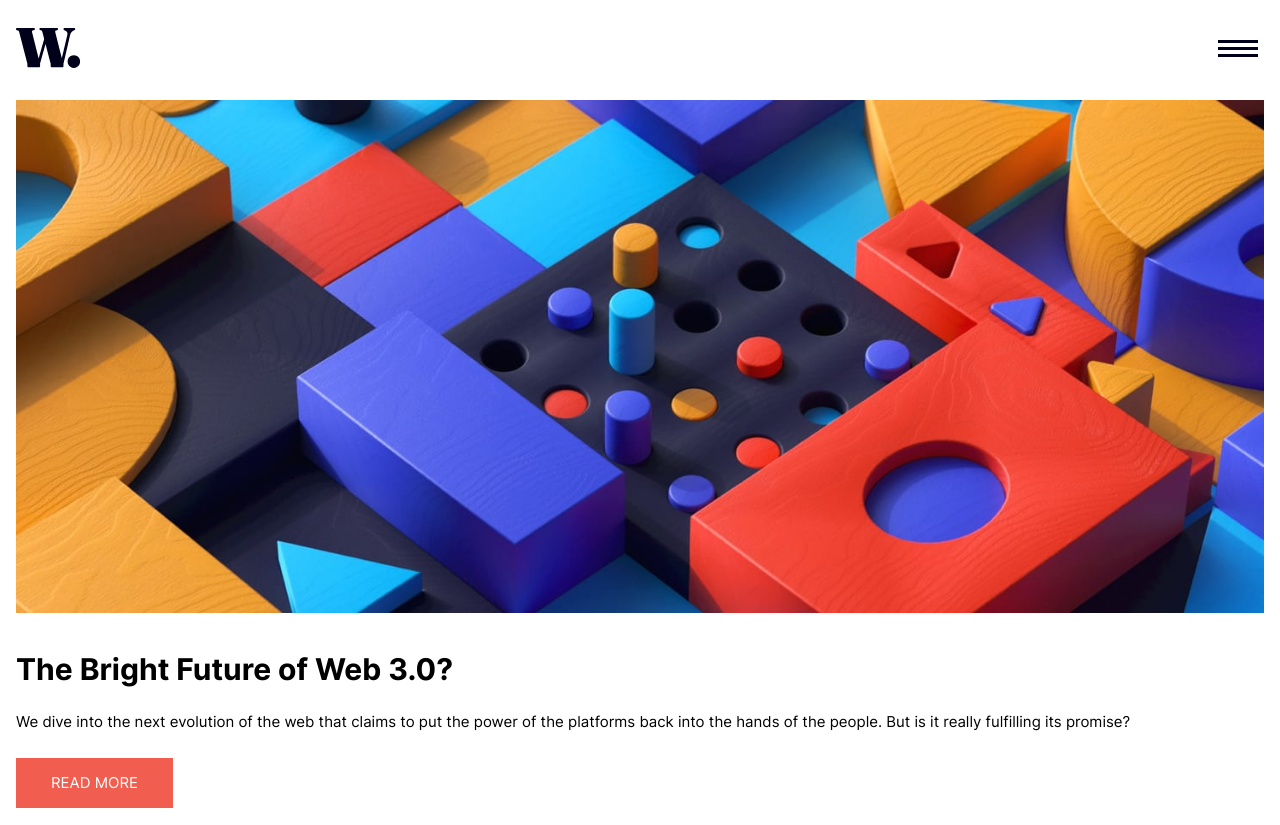
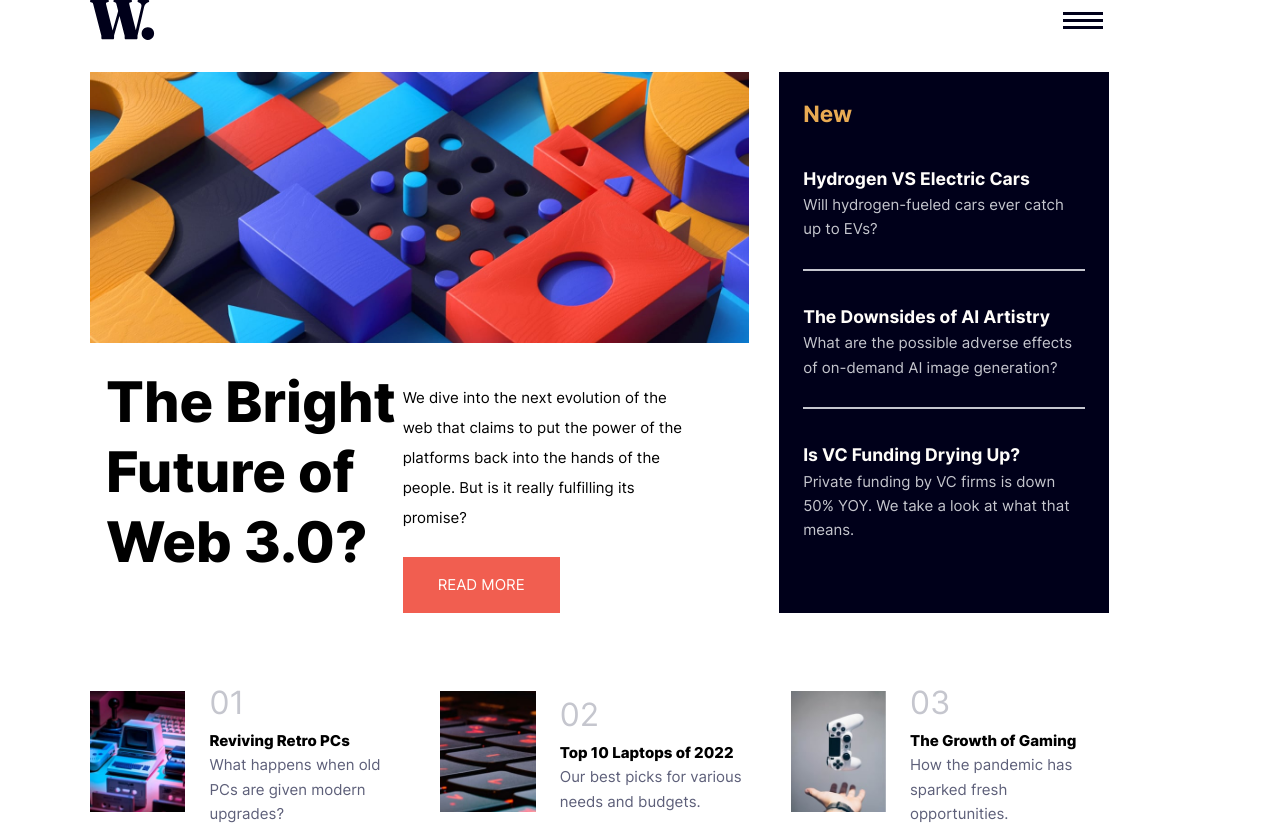
Before and after one commit to nivancheva/news-homepage-react, a React (Vite) app: page / in a window 1280 px wide. Shown: the top 825 px of the page. Built offline with nearby package versions, Linux system fonts and the light colour scheme.

Commit message:
finish desktop layout

```diff
--- a/src/App.css
+++ b/src/App.css
@@ -1,14 +1,14 @@
 .wrapper {
     margin: 1.75rem 0 4rem;
+    display: grid;
+    min-height: 100vh;
 }
 
 .container {
-    margin:0 1rem;
-}
+    margin: 0 1rem;
 
-.grid-container {
-    display: grid;
-    gap: 4rem;
+    max-width: 1100px;
+    width: 90%;
 }
 
 .flex-container {
@@ -29,6 +29,11 @@
     margin-bottom: 2rem;
 }
 
+.main-header {
+    margin-top: 1.5rem;
+    margin-bottom: 4rem;
+}
+
 .main-header p {
     margin: 1rem 0 1.5rem 0
 }
@@ -37,7 +42,7 @@
     background-color: var(--clr-very-dark-blue);
     color: var(--clr-grayish-blue);
     padding: 1.5rem;
-
+    margin-bottom: 4rem;
 }
 
 .news-section h2 {
@@ -68,6 +73,7 @@
 }
 
 .articles {
+    display: grid;
     gap: 2rem
 }
 
@@ -91,3 +97,32 @@
 .article-description {
     color: var( --clr-dark-grayish-blue);
 }
+
+@media (min-width:800px) {
+    .wrapper {
+        margin: 0;
+        justify-content: center;
+    }
+
+    .grid-container {
+        display: grid;
+        grid-template-columns: 2fr 1fr;
+        gap: 1.875rem
+    }
+
+    h1 {
+        font-size: var(--fz-xl);
+        font-weight: var(--fw-extra-bold);
+        line-height: var(--line-h-s);
+    }
+
+    .main-header {
+        display: grid;
+        grid-template-columns: 1fr 1fr;
+        line-height: var(--line-h-m);
+    }
+
+    .articles {
+        grid-template-columns: repeat(3, 1fr);
+    }
+}
--- a/src/App.jsx
+++ b/src/App.jsx
@@ -16,18 +16,22 @@ function App() {
           <img src={logo}/>
           <button className='hamburger'><img src={iconMenu}/></button>
         </div>
+      </nav>
+
+      <main className='container grid-container'>
+        <div>
           <picture className='imageWeb'>
               <source srcSet={imageWebDsktop} media="(min-width:900px)"/>
               <img src={imageWebMobile}/>
           </picture>
-      </nav>
 
-
-      <main className='grid-container'>
           <div className='container main-header'>
             <h1>The Bright Future of Web 3.0?</h1>
+            <div>
               <p>We dive into the next evolution of the web that claims to put the power of the platforms back into the hands of the people. But is it really fulfilling its promise?</p>
               <button className='button'>Read more</button>
+            </div>
+          </div>
         </div>
 
         <div className='news-section'>
@@ -47,8 +51,9 @@ function App() {
             </div>
           </div>
         </div>
+      </main>
 
-        <div className='container grid-container articles'>
+      <div className='container articles'>
           <div className='flex-container articles-data'>
             <img className='articles-img' src={pcsImg}/>
             <div className='article'>
@@ -76,7 +81,6 @@ function App() {
             </div>
           </div>
         </div>
-      </main>
     </div>
   )
 }
--- a/src/index.css
+++ b/src/index.css
@@ -41,11 +41,11 @@
     --fz-xs: 1.125rem;
 
     --line-h-main: 1.625;
-    --line-h--xl: 3.5;
-    --line-h--l: 2.5;
-    --line-h--m: 2;
-    --line-h--s: 1.25;
-    --line-h--xs: 1.25;
+    --line-h-xl: 3.5;
+    --line-h-l: 2.5;
+    --line-h-m: 2;
+    --line-h-s: 1.25;
+    --line-h-xs: 1.25;
 }
 
 *, *::before, *::after {
```
Lines whose indentation alone changed are shown as unchanged.
